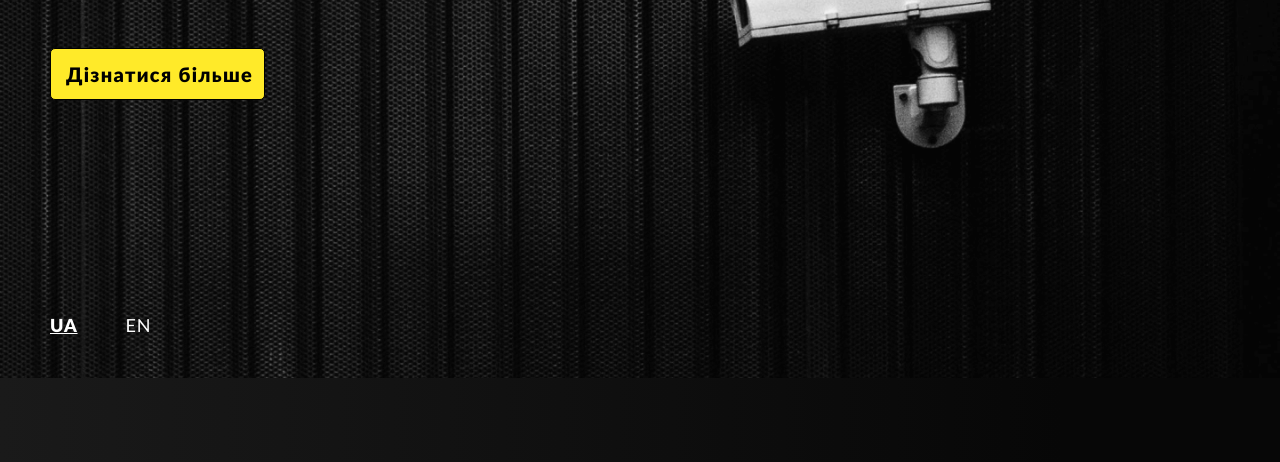
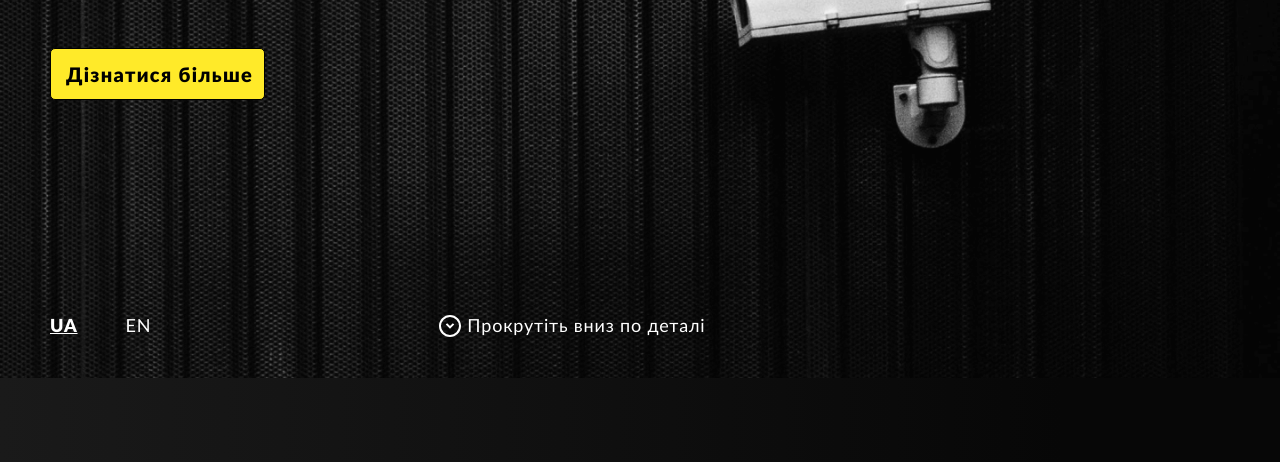
Before and after one commit to vik-tsyplakov/dog_guard_correct, a website: page dog_guard_correct/index.html in a window 1280 px wide. Shown: the part 438-900 px from the top of the page. Drawn offline with Linux system fonts and the light colour scheme; a web font is replaced by a local one.

Commit message:
main__block1__footer not aligned

```diff
--- a/dog_guard_correct/index.html
+++ b/dog_guard_correct/index.html
@@ -55,7 +55,8 @@
                 src="/img/main/background-main(1).png"
                 alt="camera"
               />
-              <div class="block1__left-side">
+              <div class="block1">
+                <div class="block1__main">
                   <h1 class="block1__title">Надійний захист будівлі</h1>
                   <h2 class="block1__sub-title">
                     Цілодобовий запис з смарт-камер спостереження.
@@ -63,9 +64,20 @@
                   <a href="#"
                     ><button class="block1__button">Дізнатися більше</button></a
                   >
-                <div class="block1__lang">
+                </div>
+                <div class="block1__footer">
+                  <div class="lang_container">
                     <span class="lang lang_active"><a href="">UA</a></span>
                     <span class="lang"><a href="">EN</a></span>
+                  </div>
+                  <div class="scroll-button">
+                    <a href=""
+                      ><img
+                        src="/img/main/scroll-button.svg"
+                        alt="Scroll down"
+                      />Прокрутіть вниз по деталі</a
+                    >
+                  </div>
                 </div>
               </div>
             </section>
--- a/src/scss/style.scss
+++ b/src/scss/style.scss
@@ -181,6 +181,7 @@
   position: relative;
   z-index: 1;
 }
+
 .block1__background {
   position: absolute;
   z-index: 0;
@@ -191,7 +192,7 @@
   height: auto;
   width: 100%;
 }
-.block1__left-side {
+.block1 {
   display: block;
   z-index: 1;
 }
@@ -249,9 +250,17 @@
   border: 1px solid #000000;
   border-radius: 5px;
 }
-.block1__lang {
+.block1__footer {
   display: flex;
   margin-top: 212px;
+  justify-content: space-between;
+}
+@media (max-width: 1272px) {
+  .block1__footer {
+  }
+}
+.lang_container {
+  display: flex;
 }
 .lang a {
   font-family: "Lato";
@@ -267,3 +276,19 @@
   text-decoration-line: underline;
   font-weight: 900;
 }
+.scroll-button {
+  & img {
+    margin-right: 6px;
+  }
+  & a {
+    font-family: "Lato";
+    font-style: normal;
+    font-weight: 400;
+    font-size: 18px;
+    line-height: 153.5%;
+    letter-spacing: 0.045em;
+    color: #ffffff;
+    white-space: nowrap;
+    vertical-align: middle;
+  }
+}
```
Also changed, not shown: src/index.html (+14 -2 lines), dog_guard_correct/css/style.css, dog_guard_correct/css/style.min.css, dog_guard_correct/img/main/scroll-button.svg (added), src/img/main/scroll-button.svg (added). Lines whose indentation alone changed are shown as unchanged.
